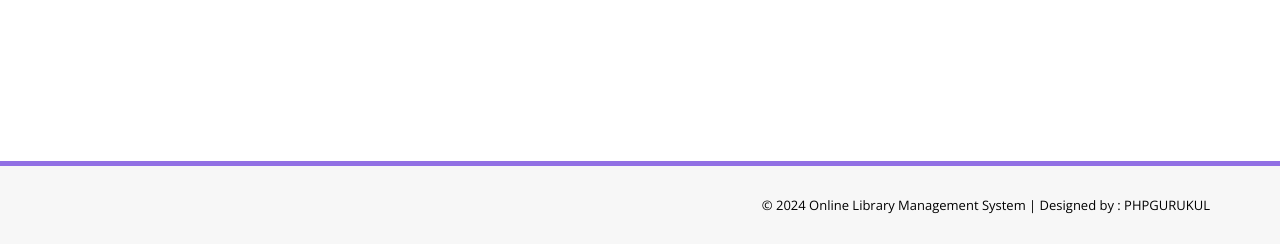
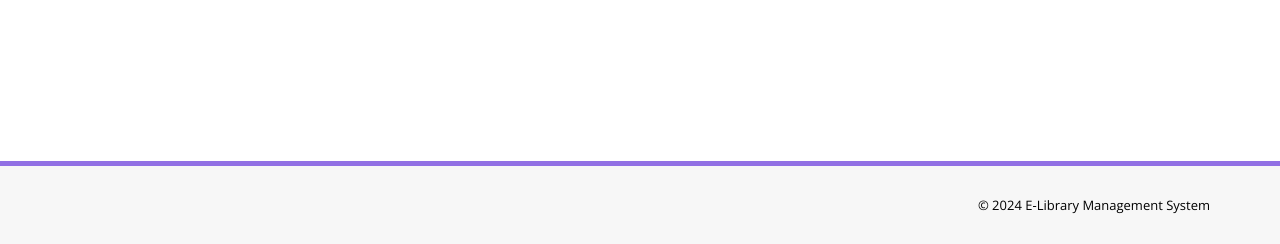
Before and after one commit to sisabed/Library-Information-System, a PHP site: page /admin/add-book.php in a window 1280 px wide. Shown: the part 844-1088 px from the top of the page. Run offline with PHP 8.4, Linux system fonts and the light colour scheme; the visitor is signed in with stand-in values (Sample User, id 1); data that the repository does not hold is empty.

Commit message:
Update footer.php

```diff
--- a/admin/includes/footer.php
+++ b/admin/includes/footer.php
@@ -2,7 +2,7 @@
         <div class="container">
             <div class="row">
                 <div class="col-md-12">
-                   &copy; <?php echo date('Y');?> Online Library Management System |<a href="https://phpgurukul.com/" target="_blank"  > Designed by : PHPGURUKUL</a>
+                   &copy; <?php echo date('Y');?> E-Library Management System</a>
                 </div>
 
             </div>
```
